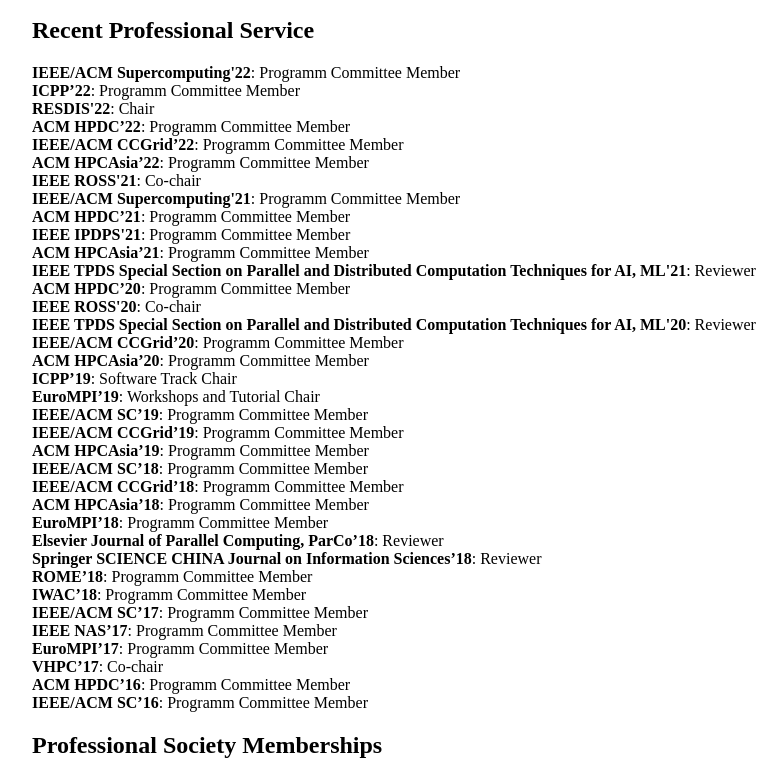
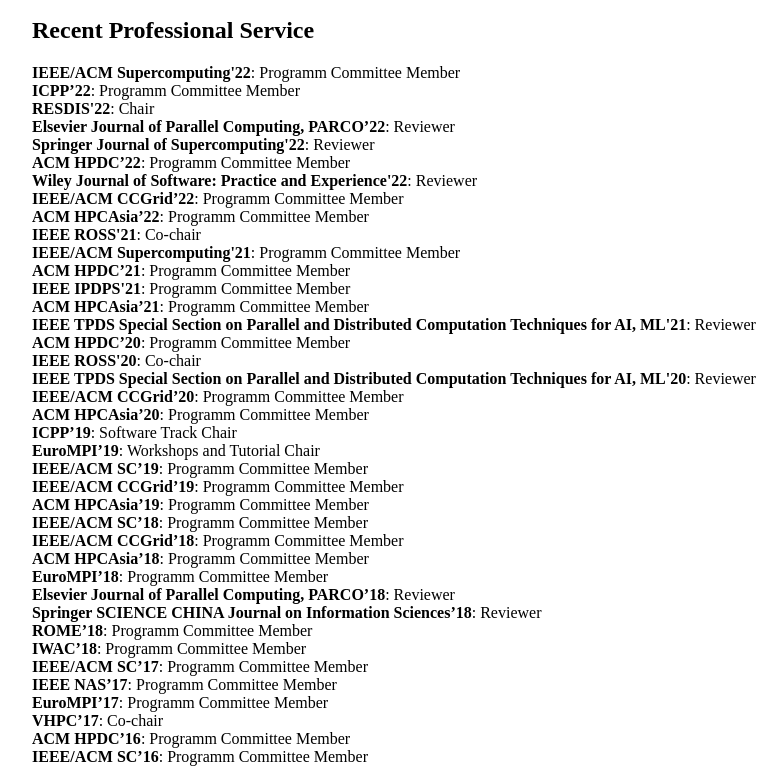
Before and after one commit to bgerofi/bgerofi.github.io, a plain HTML site: page index.html in a window 1280 px wide. Shown: the part 5343-6119 px from the top of the page, without its empty margins (218-1002 px from the left). Drawn offline with Linux system fonts and the light colour scheme.

Commit message:
2022 journal reviews

```diff
--- a/index.html
+++ b/index.html
@@ -484,7 +484,10 @@ Rolf Riesen, <u>Balazs Gerofi</u>, Yutaka Ishikawa, Robert W. Wisniewski
 <b>IEEE/ACM Supercomputing'22</b>: Programm Committee Member <br>
 <b>ICPP’22</b>: Programm Committee Member <br>
 <b>RESDIS'22</b>: Chair <br>
+<b>Elsevier Journal of Parallel Computing, PARCO’22</b>: Reviewer <br>
+<b>Springer Journal of Supercomputing'22</b>: Reviewer <br>
 <b>ACM HPDC’22</b>: Programm Committee Member <br>
+<b>Wiley Journal of Software: Practice and Experience'22</b>: Reviewer <br>
 <b>IEEE/ACM CCGrid’22</b>: Programm Committee Member <br>
 <b>ACM HPCAsia’22</b>: Programm Committee Member <br>
 <b>IEEE ROSS'21</b>: Co-chair <br>
@@ -507,7 +510,7 @@ Rolf Riesen, <u>Balazs Gerofi</u>, Yutaka Ishikawa, Robert W. Wisniewski
 <b>IEEE/ACM CCGrid’18</b>: Programm Committee Member <br>
 <b>ACM HPCAsia’18</b>: Programm Committee Member <br>
 <b>EuroMPI’18</b>: Programm Committee Member <br>
-<b>Elsevier Journal of Parallel Computing, ParCo’18</b>: Reviewer <br>
+<b>Elsevier Journal of Parallel Computing, PARCO’18</b>: Reviewer <br>
 <b>Springer SCIENCE CHINA Journal on Information Sciences’18</b>: Reviewer <br>
 <b>ROME’18</b>: Programm Committee Member <br>
 <b>IWAC’18</b>: Programm Committee Member <br>
```
